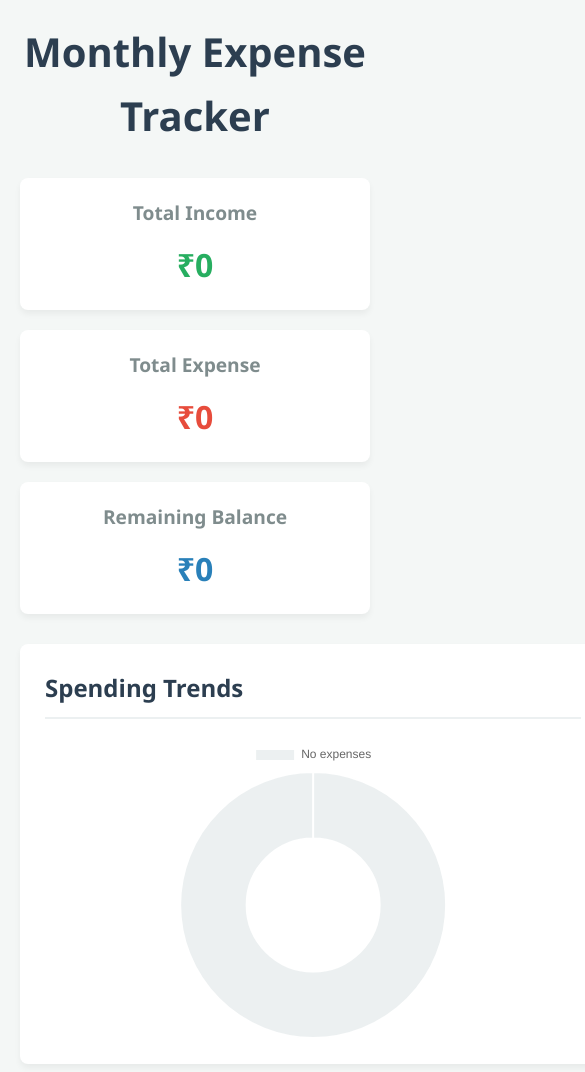
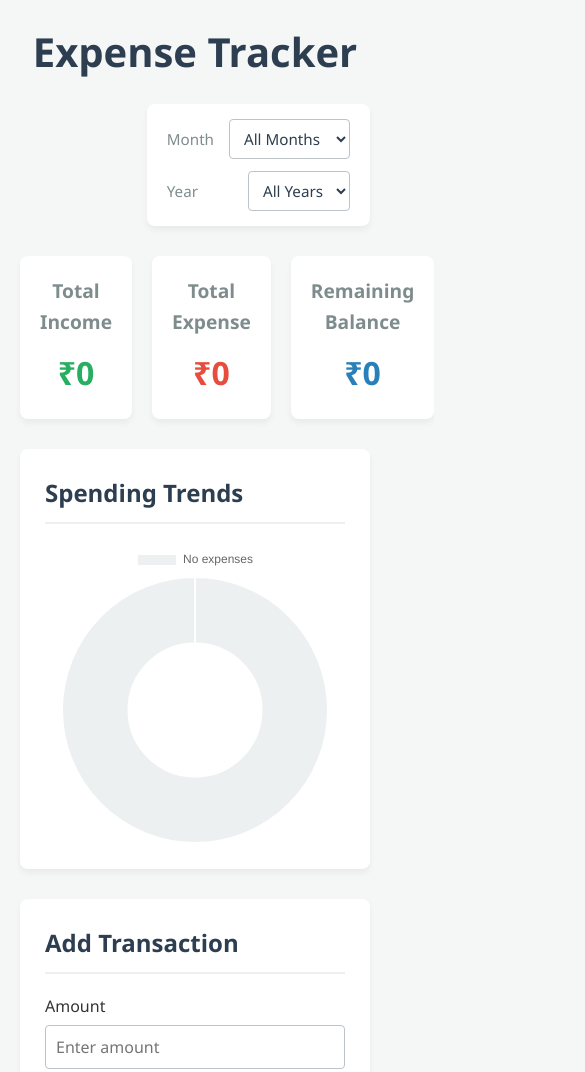
Before and after one commit to razirahman27/Monthly-Expense-Tracker, a plain HTML site: page index.html in a window 390 px wide. Shown: the top 1072 px of the page, 585 px wide, since content can reach past the window. Drawn offline with nearby package versions, Linux system fonts and the light colour scheme.

Commit message:
Add files via upload

```diff
--- a/index.html
+++ b/index.html
@@ -9,7 +9,35 @@
   </head>
   <body>
     <div class="container">
-      <header><h1>Monthly Expense Tracker</h1></header>
+      <header>
+        <h1 id="page-heading">Expense Tracker</h1>
+        <div class="top-filter-panel">
+          <div class="filter-group">
+            <label for="top-filter-month">Month</label>
+            <select id="top-filter-month" title="Select Month">
+              <option value="">All Months</option>
+              <option value="01">January</option>
+              <option value="02">February</option>
+              <option value="03">March</option>
+              <option value="04">April</option>
+              <option value="05">May</option>
+              <option value="06">June</option>
+              <option value="07">July</option>
+              <option value="08">August</option>
+              <option value="09">September</option>
+              <option value="10">October</option>
+              <option value="11">November</option>
+              <option value="12">December</option>
+            </select>
+          </div>
+          <div class="filter-group">
+            <label for="top-filter-year">Year</label>
+            <select id="top-filter-year" title="Select Year">
+              <option value="">All Years</option>
+            </select>
+          </div>
+        </div>
+      </header>
       <section class="dashboard">
         <div class="card income">
           <h3>Total Income</h3>
--- a/script.js
+++ b/script.js
@@ -17,7 +17,10 @@ let transactions = [],
   btnImportCsv = document.getElementById("btn-import-csv"),
   filterMonthSelect = document.getElementById("filter-month"),
   filterYearSelect = document.getElementById("filter-year"),
-  fileImportCsv = document.getElementById("file-import-csv");
+  fileImportCsv = document.getElementById("file-import-csv"),
+  topFilterMonthSelect = document.getElementById("top-filter-month"),
+  topFilterYearSelect = document.getElementById("top-filter-year"),
+  pageHeading = document.getElementById("page-heading");
 function addTransaction(e) {
   e.preventDefault();
   let amountValue = amountInput.value,
@@ -192,20 +195,39 @@ function updateChart() {
 function updateYearOptions() {
   let selectedYear = filterYearSelect.value;
   let years = [...new Set(transactions.map((t) => t.date.substring(0, 4)))].sort();
-  filterYearSelect.innerHTML = '<option value="">All Years</option>';
+  let optionsHtml = '<option value="">All Years</option>';
   years.forEach((year) => {
-    let option = document.createElement("option");
-    option.value = year;
-    option.textContent = year;
-    if (year === selectedYear) option.selected = true;
-    filterYearSelect.appendChild(option);
+    optionsHtml += `<option value="${year}" ${year === selectedYear ? 'selected' : ''}>${year}</option>`;
   });
+  filterYearSelect.innerHTML = optionsHtml;
+  topFilterYearSelect.innerHTML = optionsHtml;
+  filterYearSelect.value = selectedYear;
+  topFilterYearSelect.value = selectedYear;
+}
+function updateHeading() {
+  let monthText = filterMonthSelect.options[filterMonthSelect.selectedIndex]?.text;
+  let yearText = filterYearSelect.options[filterYearSelect.selectedIndex]?.text;
+
+  if (monthText === "All Months" || !monthText) monthText = "";
+  if (yearText === "All Years" || !yearText) yearText = "";
+
+  let heading = "Expense Tracker";
+  if (monthText && yearText) {
+    heading = `${monthText} ${yearText} Expense Tracker`;
+  } else if (monthText) {
+    heading = `${monthText} Expense Tracker`;
+  } else if (yearText) {
+    heading = `${yearText} Expense Tracker`;
+  }
+
+  pageHeading.textContent = heading;
 }
 function refreshUI() {
   updateYearOptions();
   displayTransactions();
   updateSummary();
   updateChart();
+  updateHeading();
 }
 function exportCSV() {
   let filteredTransactions = getFilteredTransactions();
@@ -378,13 +400,27 @@ function setDefaultDate() {
     day = ("0" + today.getDate()).slice(-2);
   dateInput.value = year + "-" + month + "-" + day;
 }
+function syncFilters(e) {
+  if (e.target === topFilterMonthSelect) {
+    filterMonthSelect.value = topFilterMonthSelect.value;
+  } else if (e.target === filterMonthSelect) {
+    topFilterMonthSelect.value = filterMonthSelect.value;
+  } else if (e.target === topFilterYearSelect) {
+    filterYearSelect.value = topFilterYearSelect.value;
+  } else if (e.target === filterYearSelect) {
+    topFilterYearSelect.value = filterYearSelect.value;
+  }
+  refreshUI();
+}
 function initializeApp() {
   (setDefaultDate(), loadData());
 }
 ((window.onload = initializeApp),
   transactionForm.addEventListener("submit", addTransaction),
-  filterMonthSelect.addEventListener("change", refreshUI),
-  filterYearSelect.addEventListener("change", refreshUI),
+  filterMonthSelect.addEventListener("change", syncFilters),
+  filterYearSelect.addEventListener("change", syncFilters),
+  topFilterMonthSelect.addEventListener("change", syncFilters),
+  topFilterYearSelect.addEventListener("change", syncFilters),
   btnExportCsv.addEventListener("click", exportCSV),
   btnImportCsv.addEventListener("click", () => {
     fileImportCsv.click();
--- a/style.css
+++ b/style.css
@@ -21,6 +21,43 @@ header {
 header h1 {
   color: #2c3e50;
   font-size: 2.5rem;
+  transition: all 0.3s ease;
+  margin-bottom: 20px;
+}
+.top-filter-panel {
+  display: flex;
+  flex-direction: column;
+  gap: 12px;
+  background-color: #fff;
+  padding: 15px 20px;
+  border-radius: 8px;
+  box-shadow: 0 4px 6px rgba(0, 0, 0, 0.05);
+  width: max-content;
+  margin-left: auto;
+}
+.filter-group {
+  display: flex;
+  align-items: center;
+  justify-content: space-between;
+  gap: 15px;
+}
+.filter-group label {
+  font-size: 0.95rem;
+  font-weight: 500;
+  color: #7f8c8d;
+}
+.filter-group select {
+  padding: 8px 10px;
+  border: 1px solid #bdc3c7;
+  border-radius: 4px;
+  font-size: 0.95rem;
+  color: #2c3e50;
+  outline: none;
+  background-color: #fff;
+  transition: border-color 0.3s ease;
+}
+.filter-group select:focus {
+  border-color: #3498db;
 }
 .dashboard {
   display: flex;
@@ -222,14 +259,13 @@ table tbody tr:hover {
 .btn-edit:hover {
   background-color: #d68910;
 }
-@media (max-width: 768px) {
-  .dashboard {
-    flex-direction: column;
-  }
-  main {
-    flex-direction: column;
-  }
-  .transaction-list {
-    min-width: 100%;
-  }
+
+/* Remove spinner from Amount input */
+#amount::-webkit-outer-spin-button,
+#amount::-webkit-inner-spin-button {
+  -webkit-appearance: none;
+  margin: 0;
 }
+#amount[type="number"] {
+  -moz-appearance: textfield;
+}
```
